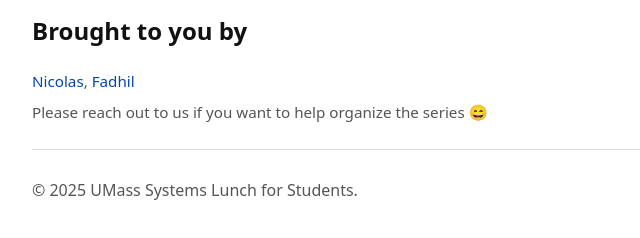
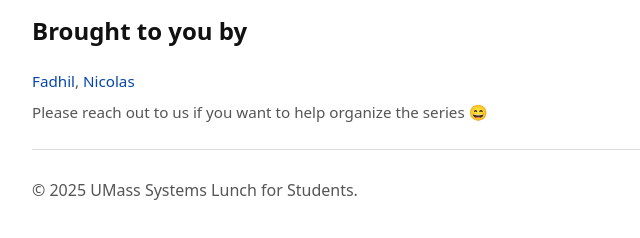
Before and after one commit to umass-systems/umass-systems.github.io, a plain HTML site: page index.html in a window 1280 px wide. Shown: the part 1371-1609 px from the top of the page, 168-808 px from the left. Drawn offline with Linux system fonts and the light colour scheme.

Commit message:
Update index.html

```diff
--- a/index.html
+++ b/index.html
@@ -127,7 +127,7 @@
 
     <div class="section" id="brought">
       <h2>Brought to you by</h2>
-      <p class="small"><a href="https://nvankempen.com/">Nicolas</a>, <a href="https://fadhil.id">Fadhil</a></p>
+      <p class="small"><a href="https://fadhil.id">Fadhil</a>, <a href="https://nvankempen.com/">Nicolas</a></p>
       <p class="small">Please reach out to us if you want to help organize the series 😄</p>
     </div>
 
```
